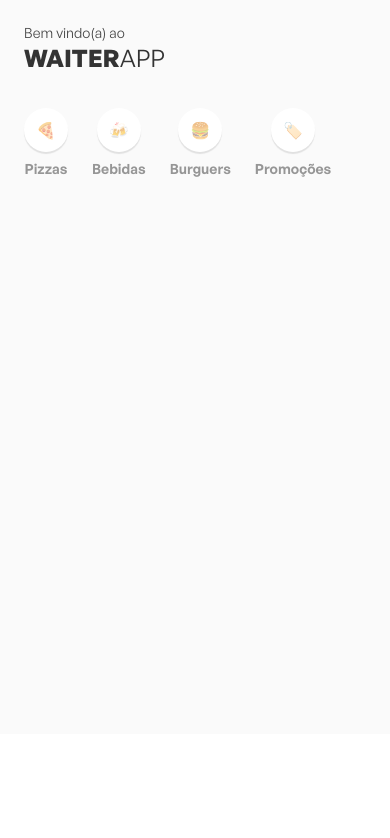
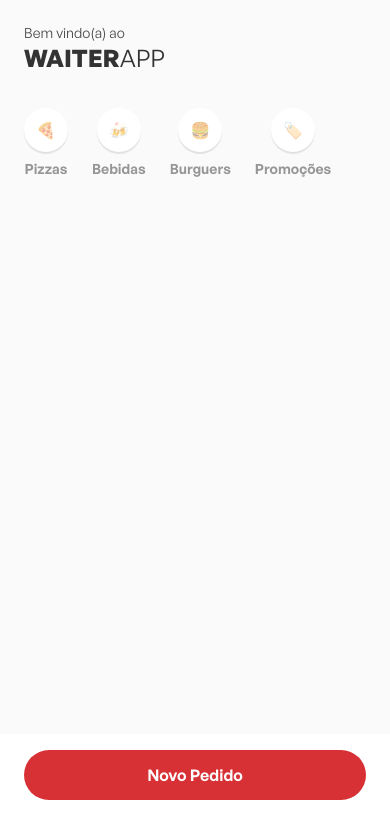
Before and after one commit to joaosoarees/waiterapp-mobile, a React Native app: screen / in a window 390 px wide. Shown: the top 838 px of the page. Built offline with nearby package versions, Linux system fonts and the light colour scheme.

Commit message:
feat: create Button component

```diff
--- a/src/Main/index.tsx
+++ b/src/Main/index.tsx
@@ -1,3 +1,4 @@
+import { Button } from '../components/Button';
 import { Categories } from '../components/Categories';
 import { Header } from '../components/Header';
 import { Menu } from '../components/Menu';
@@ -27,7 +28,9 @@
 
       <Footer>
         <FooterContainer>
-
+          <Button onPress={() => alert('Novo Pedido')}>
+            Novo Pedido
+          </Button>
         </FooterContainer>
       </Footer>
     </>
--- a/src/Main/styles.ts
+++ b/src/Main/styles.ts
@@ -21,6 +21,8 @@
 export const Footer = styled.View`
   min-height: 110px;
   background: #fff;
+  padding: 16px 24px;
 `;
 
-export const FooterContainer = styled.SafeAreaView``;
+export const FooterContainer = styled.SafeAreaView`
+`;
--- /dev/null
+++ b/src/components/Button/index.tsx
@@ -0,0 +1,17 @@
+import React from 'react';
+import { Text } from '../Text';
+import { Container } from './styles';
+
+type ByttonProps = {
+  children: React.ReactNode;
+  onPress: () => void;
+  disabled?: boolean;
+}
+
+export function Button({ children, onPress, disabled }: ByttonProps) {
+  return (
+    <Container onPress={onPress} disabled={disabled}>
+      <Text weight="600" color="#FFF">{children}</Text>
+    </Container>
+  );
+}
--- /dev/null
+++ b/src/components/Button/styles.ts
@@ -0,0 +1,9 @@
+import styled from 'styled-components/native';
+
+export const Container = styled.TouchableOpacity`
+  background: ${({ disabled }) => disabled ? '#999' : '#d73035'};
+  border-radius: 48px;
+  padding: 14px 24px;
+  align-items: center;
+  justify-content: center;
+`;
```
